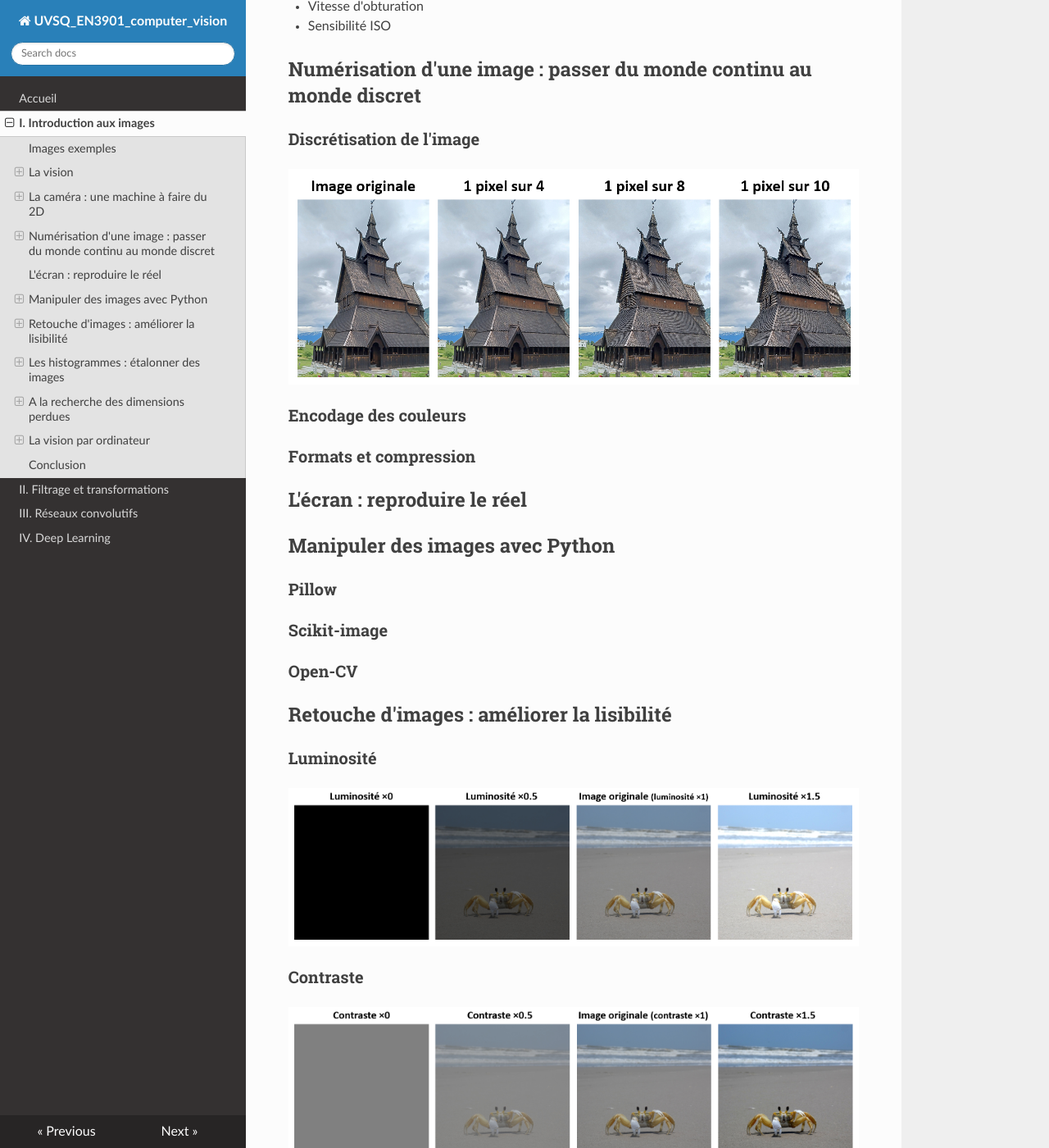
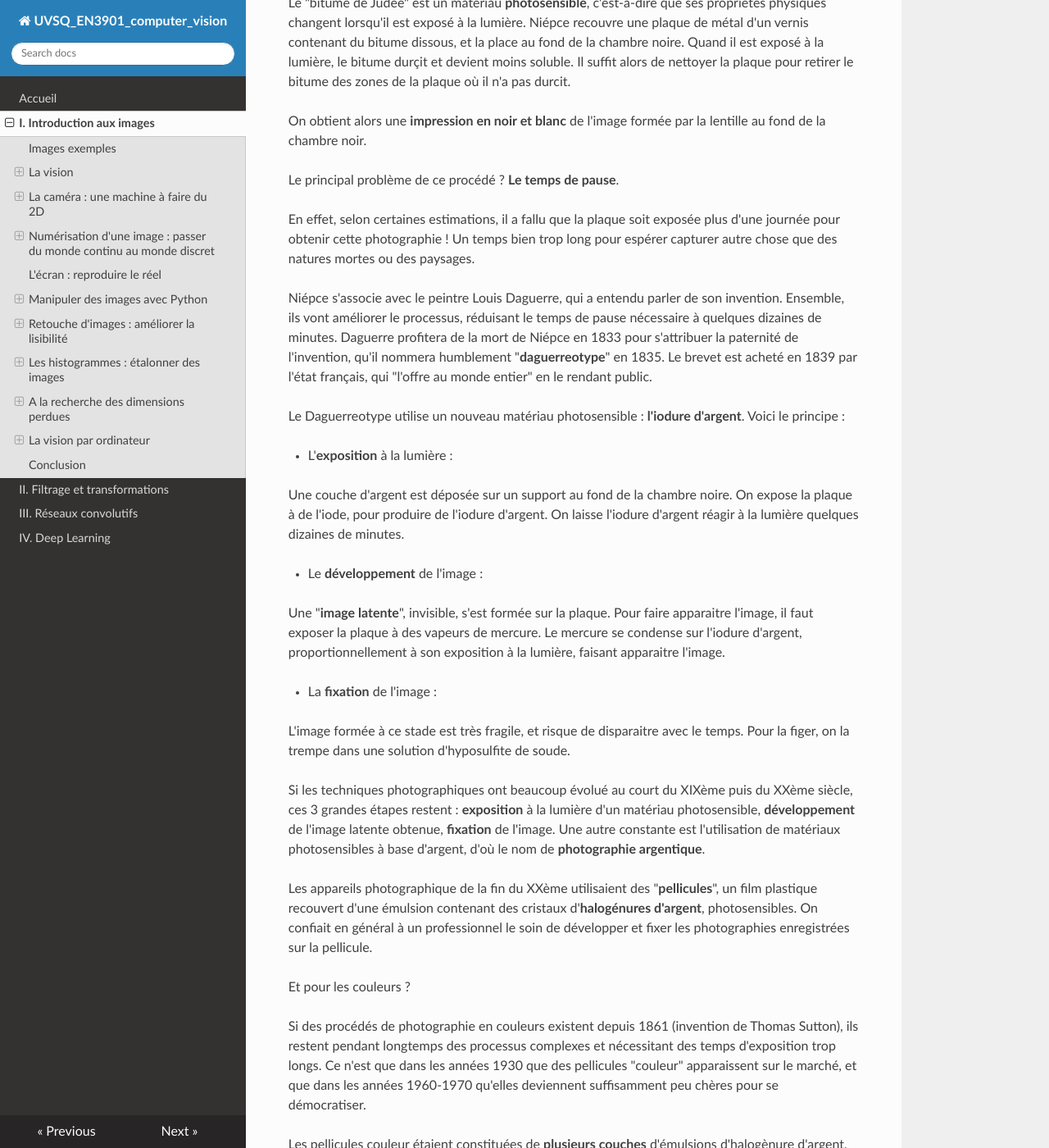
Before and after one commit to NicOudart/UVSQ_EN3901_computer_vision, an MkDocs documentation site: the page built from docs/Chap1_Introduction_images.md, in a window 1280 px wide and 1400 px high, scrolled down 28570 px. Shown: the whole window at 82% size. Built offline with MkDocs 1.6.1, drawn with Linux system fonts in a browser that asks for light colours; nearby versions of some CDN libraries; some of the changed text lies outside the part shown.

Commit message:
-Progress on Chapter 1.

```diff
--- a/docs/Chap1_Introduction_images.md
+++ b/docs/Chap1_Introduction_images.md
@@ -656,7 +656,67 @@ Reste un problème : comment capter cette image ?
 
 ### La photographie argentique
 
+En 1827, Nicéphore Niépce réalise ce qui est à ce jour la photographie la plus ancienne qui nous soit parvenue : Le _Point de vue du Gras_.
+
 ![Le point de vue du Gras](img/Chap1_point_de_vue_du_Gras.png)
+
+Elle représente le domaine du Gras, maison de Niépce en Saône-et-Loire.
+Pour l'obtenir, il a utilisé un procédé de son invention, qu'il a appelé "héliographie".
+Il s'agit d'une chambre noire, avec une lentille convergente, et un système de fixation d'image à base de "bitume de Judée".
+
+Le "bitume de Judée" est un matériau **photosensible**, c'est-à-dire que ses propriétés physiques changent lorsqu'il est exposé à la lumière.
+Niépce recouvre une plaque de métal d'un vernis contenant du bitume dissous, et la place au fond de la chambre noire.
+Quand il est exposé à la lumière, le bitume durçit et devient moins soluble.
+Il suffit alors de nettoyer la plaque pour retirer le bitume des zones de la plaque où il n'a pas durcit.
+
+On obtient alors une **impression en noir et blanc** de l'image formée par la lentille au fond de la chambre noir.
+
+Le principal problème de ce procédé ? **Le temps de pause**.
+
+En effet, selon certaines estimations, il a fallu que la plaque soit exposée plus d'une journée pour obtenir cette photographie !
+Un temps bien trop long pour espérer capturer autre chose que des natures mortes ou des paysages.
+
+Niépce s'associe avec le peintre Louis Daguerre, qui a entendu parler de son invention.
+Ensemble, ils vont améliorer le processus, réduisant le temps de pause nécessaire à quelques dizaines de minutes.
+Daguerre profitera de la mort de Niépce en 1833 pour s'attribuer la paternité de l'invention, qu'il nommera humblement "**daguerreotype**" en 1835.
+Le brevet est acheté en 1839 par l'état français, qui "l'offre au monde entier" en le rendant public.
+
+Le Daguerreotype utilise un nouveau matériau photosensible : **l'iodure d'argent**.
+Voici le principe :
+
+* L'**exposition** à la lumière :
+
+Une couche d'argent est déposée sur un support au fond de la chambre noire.
+On expose la plaque à de l'iode, pour produire de l'iodure d'argent.
+On laisse l'iodure d'argent réagir à la lumière quelques dizaines de minutes.
+
+* Le **développement** de l'image :
+
+Une "**image latente**", invisible, s'est formée sur la plaque.
+Pour faire apparaitre l'image, il faut exposer la plaque à des vapeurs de mercure.
+Le mercure se condense sur l'iodure d'argent, proportionnellement à son exposition à la lumière, faisant apparaitre l'image.
+
+* La **fixation** de l'image :
+
+L'image formée à ce stade est très fragile, et risque de disparaitre avec le temps.
+Pour la figer, on la trempe dans une solution d'hyposulfite de soude.
+
+Si les techniques photographiques ont beaucoup évolué au court du XIXème puis du XXème siècle, ces 3 grandes étapes restent : **exposition** à la lumière d'un matériau photosensible, **développement** de l'image latente obtenue, **fixation** de l'image.
+Une autre constante est l'utilisation de matériaux photosensibles à base d'argent, d'où le nom de **photographie argentique**.
+
+Les appareils photographique de la fin du XXème utilisaient des "**pellicules**", un film plastique recouvert d'une émulsion contenant des cristaux d'**halogénures d'argent**, photosensibles.
+On confiait en général à un professionnel le soin de développer et fixer les photographies enregistrées sur la pellicule.
+
+Et pour les couleurs ?
+
+Si des procédés de photographie en couleurs existent depuis 1861 (invention de Thomas Sutton), ils restent pendant longtemps des processus complexes et nécessitant des temps d'exposition trop longs.
+Ce n'est que dans les années 1930 que des pellicules "couleur" apparaissent sur le marché, et que dans les années 1960-1970 qu'elles deviennent suffisamment peu chères pour se démocratiser.
+
+Les pellicules couleur étaient constituées de **plusieurs couches** d'émulsions d'halogènure d'argent, avec des **filtres** pour les rendre sensibles à différentes longueurs d'ondes.
+Le processus de développement a également été adapté pour faire apparaitre les images captées par les différentes couches de la couleur voulue, et les additionner.
+
+Si la **photographie argentique** permet de capter l'image projetée par la caméra, il s'agit d'un enregistrement **analogique**.
+Or, pour faire de la vision par ordinateur, il nous faut un enregistrement **numérique**.
 
 ### La photographie numérique
 
```
